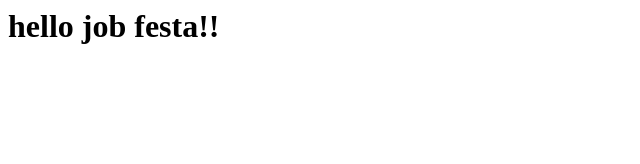
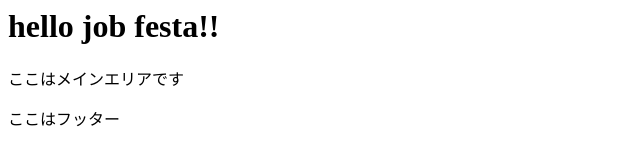
Before and after one commit to NNN-kakimoto/job-festa, a plain HTML site: page index.html in a window 1280 px wide. Shown: the whole page, without its empty margins (0-640 px from the left). Drawn offline with Linux system fonts and the light colour scheme.

Commit message:
second commit

```diff
--- a/index.html
+++ b/index.html
@@ -1 +1,8 @@
 <h1>hello job festa!!</h1>
+<article>
+	<p>ここはメインエリアです</p>
+</article>
+
+<footer>
+	ここはフッター
+</footer>
```
